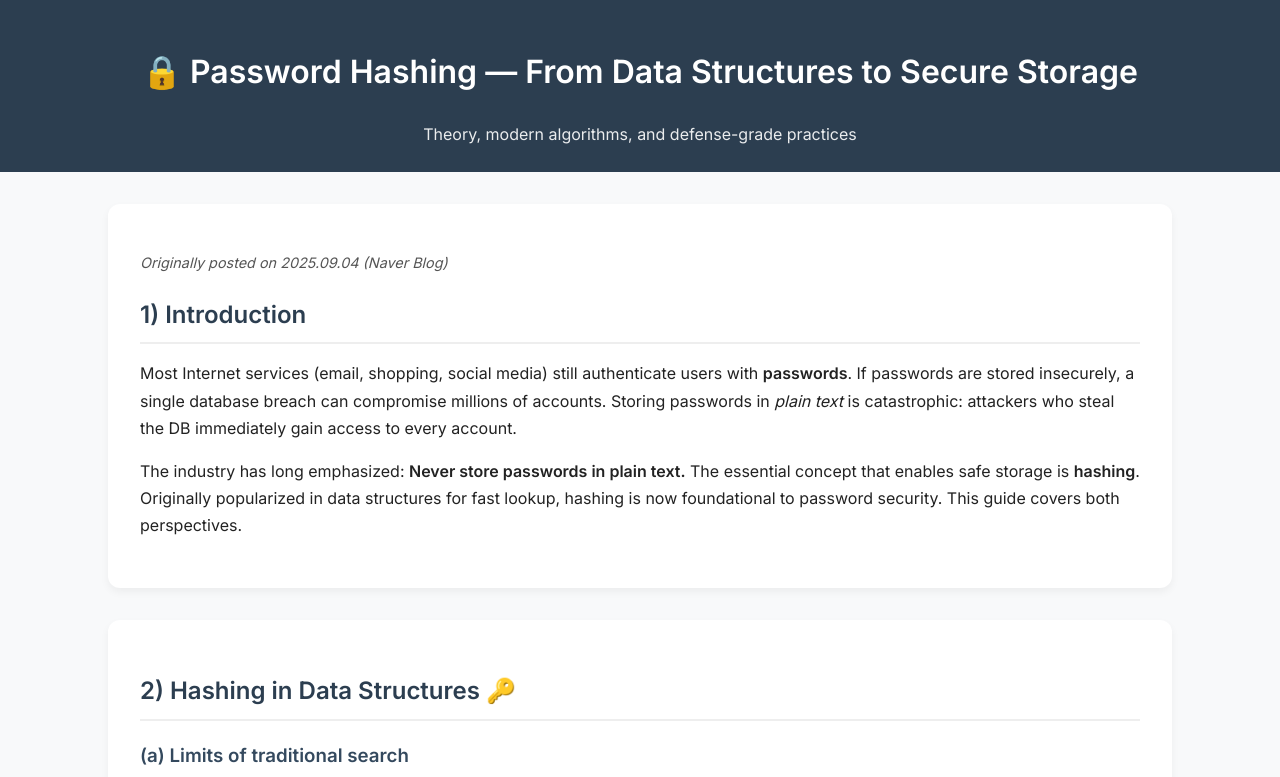
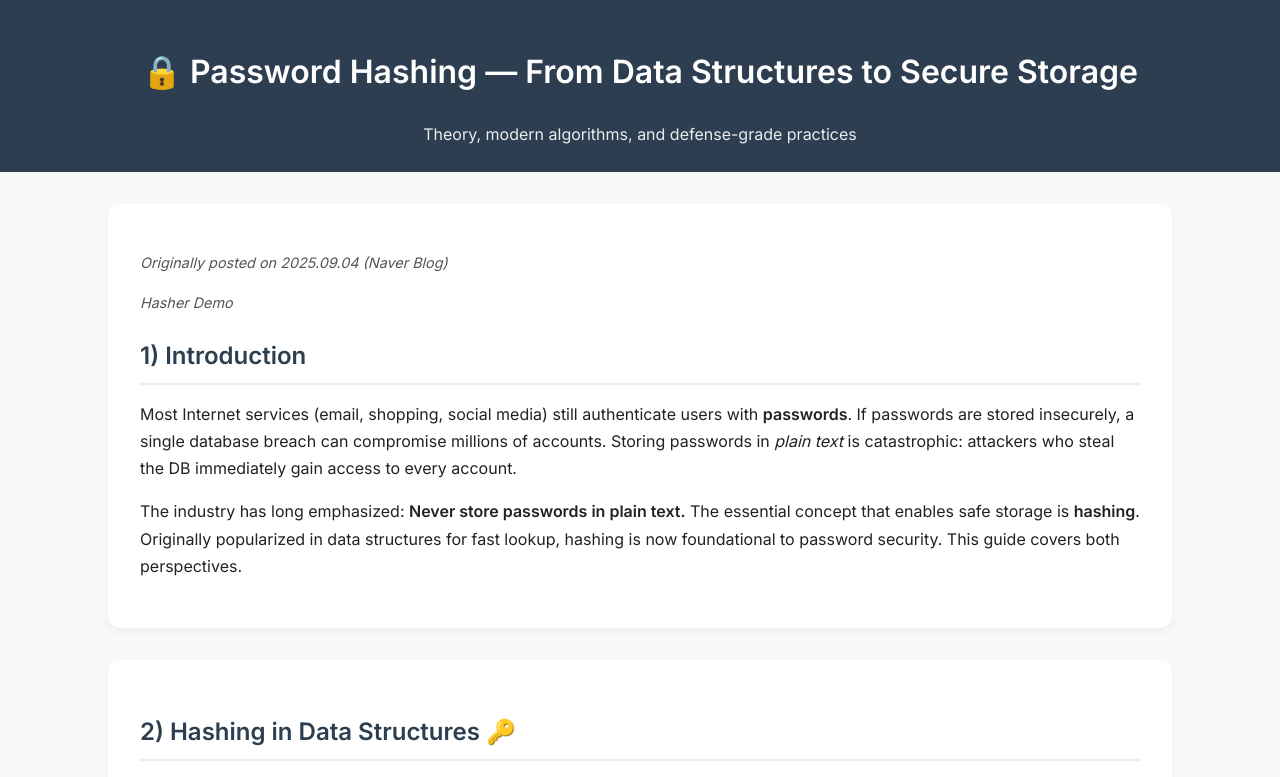
Before and after one commit to E2yeong/CyberSecurity-Lab, a plain HTML site: page Report/Report2/index.html in a window 1280 px wide. Shown: the top 777 px of the page. Drawn offline with Linux system fonts and the light colour scheme.

Commit message:
Update index.html

```diff
--- a/Report/Report2/index.html
+++ b/Report/Report2/index.html
@@ -32,6 +32,7 @@
   <section>
     <!-- Optional original date/link -->
     <a href="https://blog.naver.com/ddak_sound/223995606766"><p class="meta">Originally posted on 2025.09.04 (Naver Blog)</p></a>
+     <a href="https://e2yeong.github.io/CyberSecurity-Lab/Report/Projects/Projects2Hasher/"><p class="meta">Hasher Demo</p></a>
     <h2>1) Introduction</h2>
     <p>Most Internet services (email, shopping, social media) still authenticate users with <strong>passwords</strong>. If passwords are stored insecurely, a single database breach can compromise millions of accounts. Storing passwords in <em>plain text</em> is catastrophic: attackers who steal the DB immediately gain access to every account.</p>
     <p>The industry has long emphasized: <strong>Never store passwords in plain text.</strong> The essential concept that enables safe storage is <strong>hashing</strong>. Originally popularized in data structures for fast lookup, hashing is now foundational to password security. This guide covers both perspectives.</p>
```
